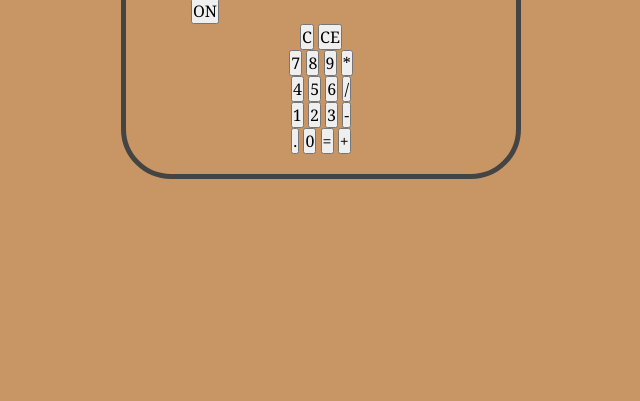
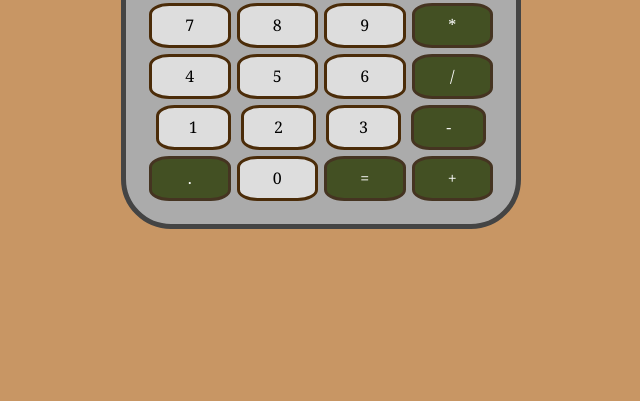
Before and after one commit to zlake23/calculator-app, a plain HTML site: page index.html in a window 1280 px wide. Shown: the part 399-800 px from the top of the page, without its empty margins (319-959 px from the left). Drawn offline with Linux system fonts and the light colour scheme.

Commit message:
Final edits to layout and color scheme

```diff
--- a/style.css
+++ b/style.css
@@ -23,6 +23,7 @@ body {
     display: flex;
     flex-direction: column;
     align-items: center;
+    background: #ababab;
     max-height: 650px;
     max-width: 400px;
     width: 90%;
@@ -63,9 +64,76 @@ body {
     border: solid 3px #441111;
     padding: 5px;
     border-radius: 100px 25px;
-    width: 250px;
+    width: 300px;
     padding: 6px;
     margin: 5px;
     text-align: center;
     font-weight: bold;
+
 }
+
+.calc-on {
+    border: none;
+    color: #fdfdfd;
+    background: #444444;
+    height: 45px;
+    width: 45px;
+    border-radius: 50%;
+    padding: 5px;
+    text-align: center;
+    font-size: 1rem;
+}
+
+.clear-button {
+    background: #545454;
+    border: solid 3px #4b2c09;
+    color: #fdfdfd;
+    height: 45px;
+    width: 90px;
+    border-radius: 15%;
+    margin: 3px;
+    flex: 1;
+}
+
+.clear-all-button {
+    background: #545454;
+    border: solid 3px #4b2c09;
+    color: #fdfdfd;
+    height: 45px;
+    width: 90px;
+    border-radius: 15%;
+    margin: 3px;
+    flex: 1;
+}
+
+.number {
+    background: #dddddd;
+    border: solid 3px #4b2c09;
+    height: 45px;
+    width: 75px;
+    border-radius: 25%;
+    margin: 3px;
+    flex: 1;
+}
+
+.operator {
+    background: #435023;
+    border: solid 3px #453421;
+    color: #fdfdfd;
+    height: 45px;
+    width: 75px;
+    border-radius: 25%;
+    margin: 3px;
+    flex: 1;
+}
+
+
+/*FlEX STYLES*/
+
+.content-row {
+    display: flex;
+    flex-direction: row;
+    width: 100%;
+    justify-content: space-around;
+    align-items: center;
+}
```
